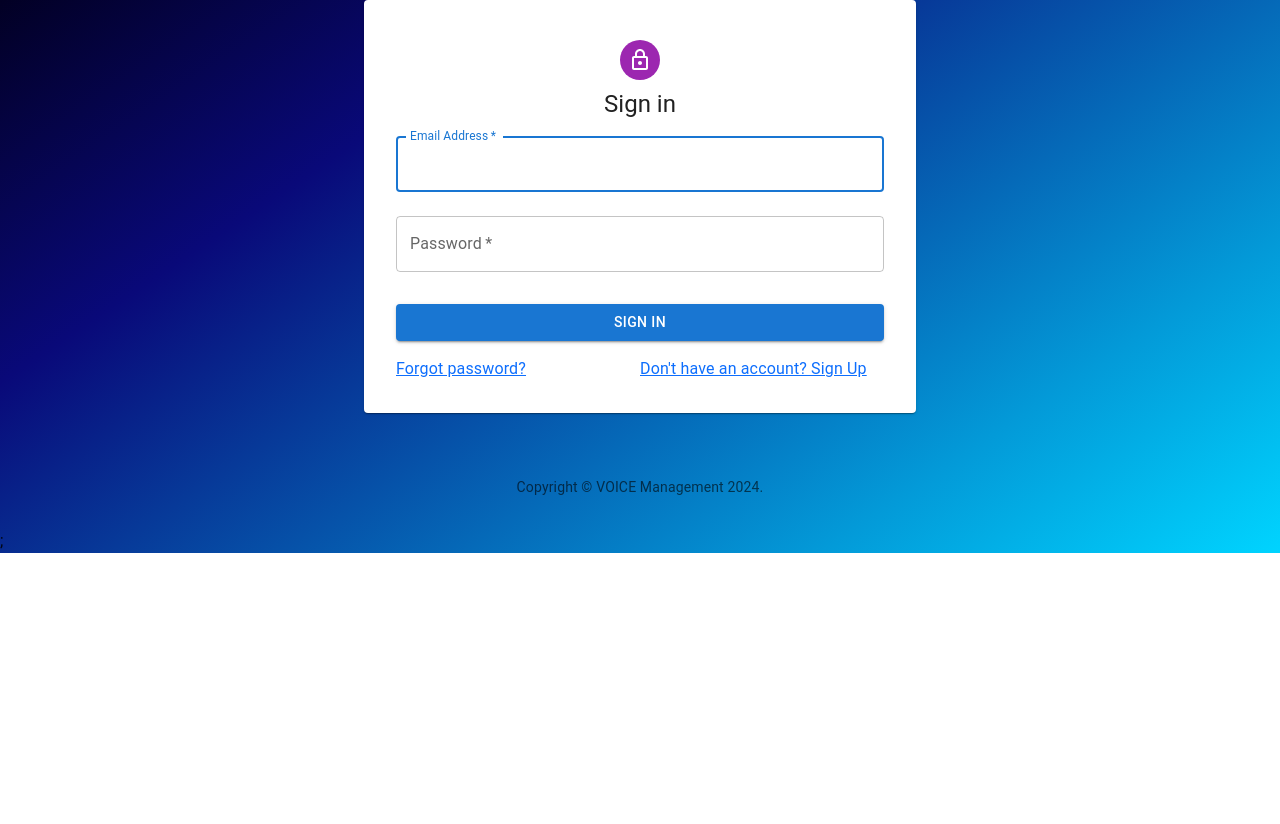
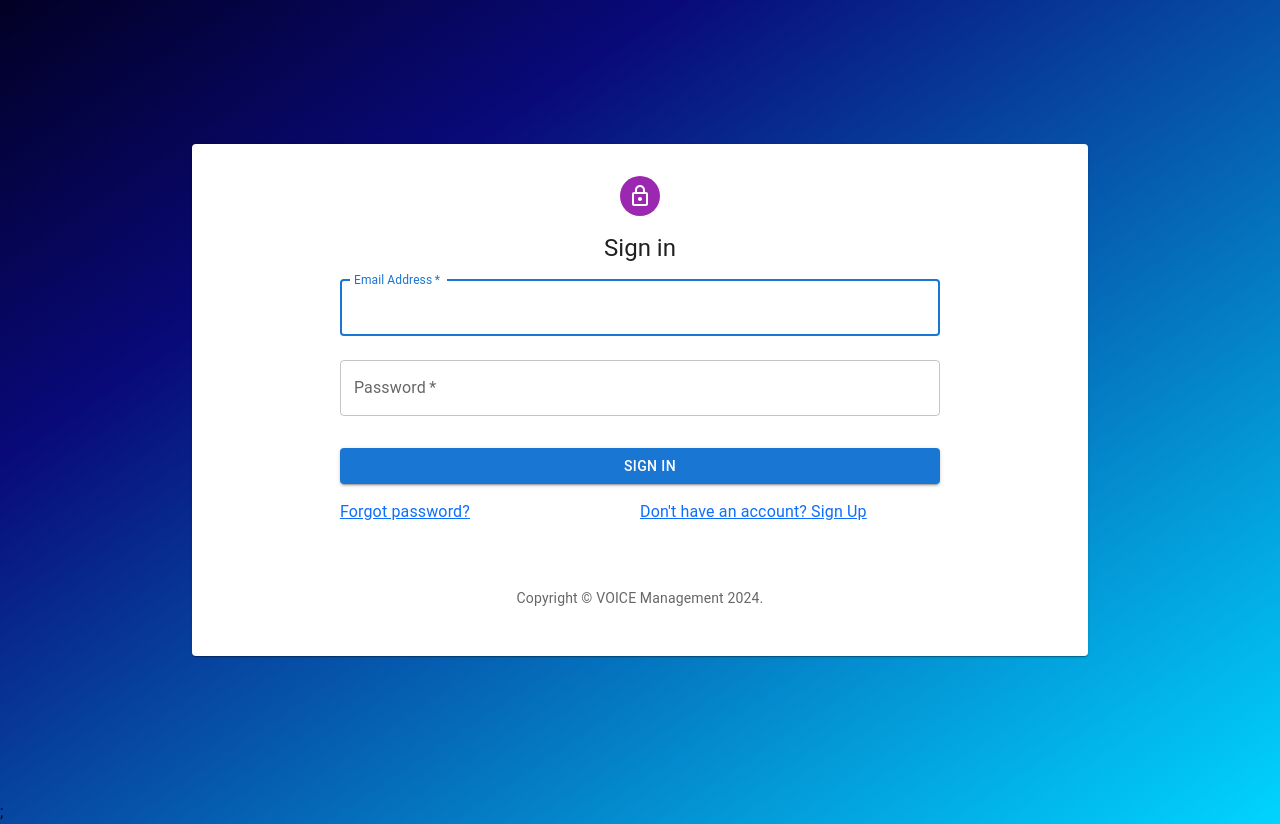
Before and after one commit to SandipanKhanra/voicemgmfe, a React (Vite) app: page /auth in a window 1280 px wide. Before the commit the page ends 800 px from the top, so only its background shows below. Built offline with nearby package versions, Linux system fonts and the light colour scheme.

Commit message:
Styles modified

```diff
--- a/src/global/Login.jsx
+++ b/src/global/Login.jsx
@@ -27,7 +27,7 @@ import {
   useNavigate,
   useNavigation,
 } from "react-router-dom";
-import { Paper } from "@mui/material";
+import { CircularProgress, Paper } from "@mui/material";
 
 function Copyright(props) {
   return (
@@ -60,20 +60,29 @@ export default function Login({ onLogin }) {
 
   return (
     <ThemeProvider theme={defaultTheme}>
-      <Container component="main" maxWidth="sm">
-        <CssBaseline />
+      <CssBaseline />
+      <Box
+        sx={{
+          display: "flex",
+          justifyContent: "center",
+          alignItems: "center",
+          minHeight: "100vh",
+        }}
+      >
         <Box
           component={Paper}
           sx={{
-            p: 4,
+            p: 2,
+            m: "auto",
+            width: { xs: "90%", sm: "80%", md: "70%" },
             display: "flex",
             flexDirection: "column",
             alignItems: "center",
+            justifyContent: "center",
             backgroundColor: "white",
           }}
         >
-          {data && <Box></Box>}
-          <Avatar sx={{ m: 1, bgcolor: "secondary.main" }}>
+          <Avatar sx={{ m: 2, bgcolor: "secondary.main" }}>
             <LockOutlinedIcon />
           </Avatar>
           <Typography component="h1" variant="h5">
@@ -109,6 +118,7 @@ export default function Login({ onLogin }) {
               fullWidth
               loading={isSubmitting}
               loadingPosition="start"
+              startIcon={<CircularProgress size={16} />}
               variant="contained"
               sx={{ mt: 3, mb: 2 }}
             >
@@ -125,9 +135,9 @@ export default function Login({ onLogin }) {
               </Grid>
             </Grid>
           </Form>
+          <Copyright sx={{ mt: 8, mb: 4 }} />
         </Box>
-        <Copyright sx={{ mt: 8, mb: 4 }} />
-      </Container>
+      </Box>
     </ThemeProvider>
   );
 }
--- a/src/global/SignUp.jsx
+++ b/src/global/SignUp.jsx
@@ -6,7 +6,6 @@ import Grid from "@mui/material/Grid";
 import Box from "@mui/material/Box";
 import LockOutlinedIcon from "@mui/icons-material/LockOutlined";
 import Typography from "@mui/material/Typography";
-import Container from "@mui/material/Container";
 import { createTheme, ThemeProvider } from "@mui/material/styles";
 import {
   Form,
@@ -46,15 +45,24 @@ export default function SignUp() {
   const isSubmitting = navigation.state === "submitting";
   return (
     <ThemeProvider theme={defaultTheme}>
-      <Container component="main" maxWidth="sm">
-        <CssBaseline />
+      <CssBaseline />
+      <Box
+        sx={{
+          display: "flex",
+          justifyContent: "center",
+          alignItems: "center",
+          minHeight: "100vh",
+        }}
+      >
         <Box
           component={Paper}
           sx={{
-            marginTop: 8,
-            p: 4,
+            p: { xs: 1, sm: 2, md: 4 },
+            m: "auto",
+            width: { xs: "90%", sm: "80%", md: "70%" },
             display: "flex",
             flexDirection: "column",
+            justifyContent: "center",
             alignItems: "center",
           }}
         >
@@ -114,7 +122,7 @@ export default function SignUp() {
               fullWidth
               loading={isSubmitting}
               variant="contained"
-              sx={{ mt: 3, mb: 2 }}
+              sx={{ mt: 3, mb: 2, p: 2 }}
             >
               {isSubmitting ? "Signing Up..." : "Sign Up"}
             </LoadingButton>
@@ -124,9 +132,9 @@ export default function SignUp() {
               </Grid>
             </Grid>
           </Form>
+          <Copyright sx={{ mt: 2 }} />
         </Box>
-        <Copyright sx={{ mt: 5 }} />
-      </Container>
+      </Box>
     </ThemeProvider>
   );
 }
```
